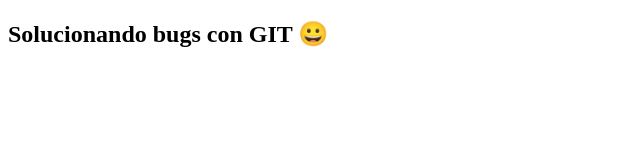
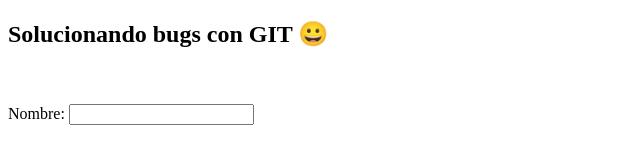
Before and after one commit to martinKindall/codigo_morsa_solucionando_bugs, a website: page public/index.html in a window 1280 px wide. Shown: the whole page, without its empty margins (0-640 px from the left). Drawn offline with Linux system fonts and the light colour scheme.

Commit message:
Se agrego input para un Nombre

```diff
--- a/public/index.html
+++ b/public/index.html
@@ -6,5 +6,9 @@
 </head>
 <body>
 <h2>Solucionando bugs con GIT 😀</h2>
+<br>
+<br>
+<label for="nombre">Nombre: </label>
+<input id="nombre" type="text">
 </body>
 </html>
```
